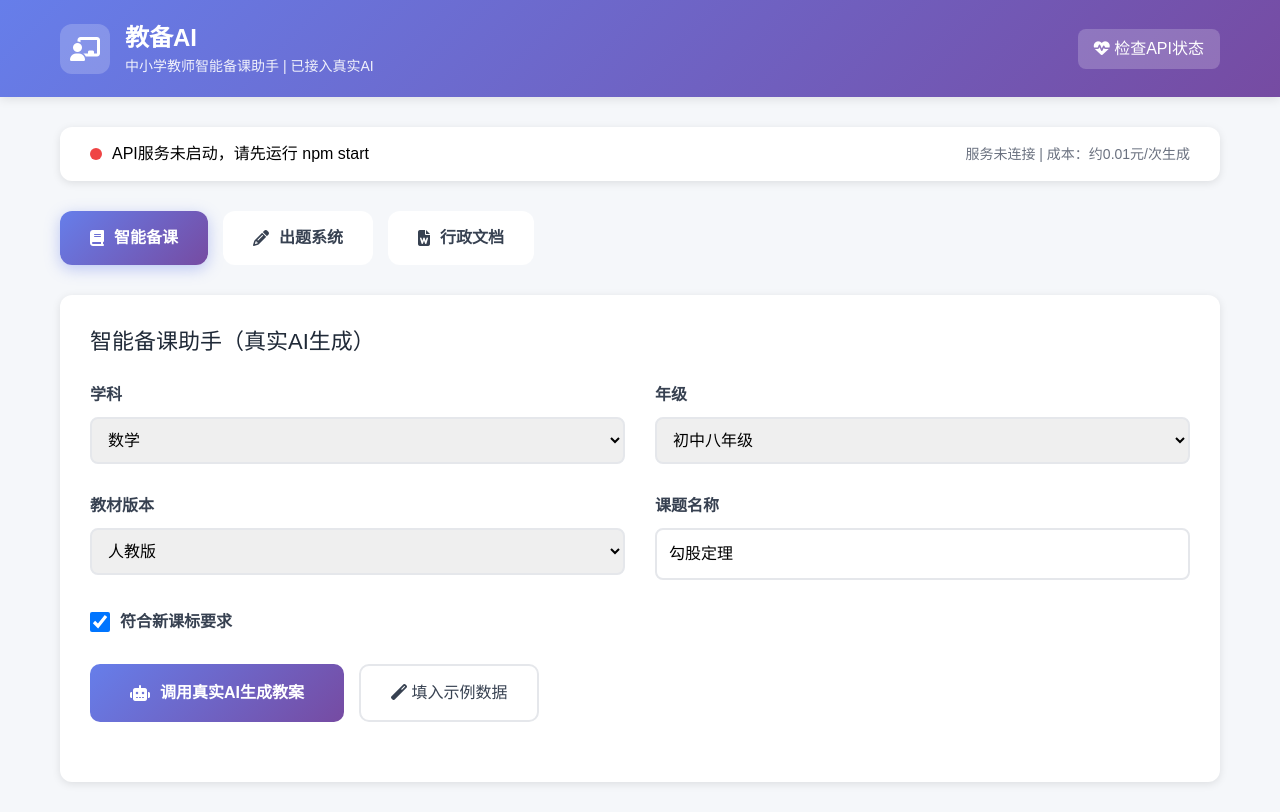
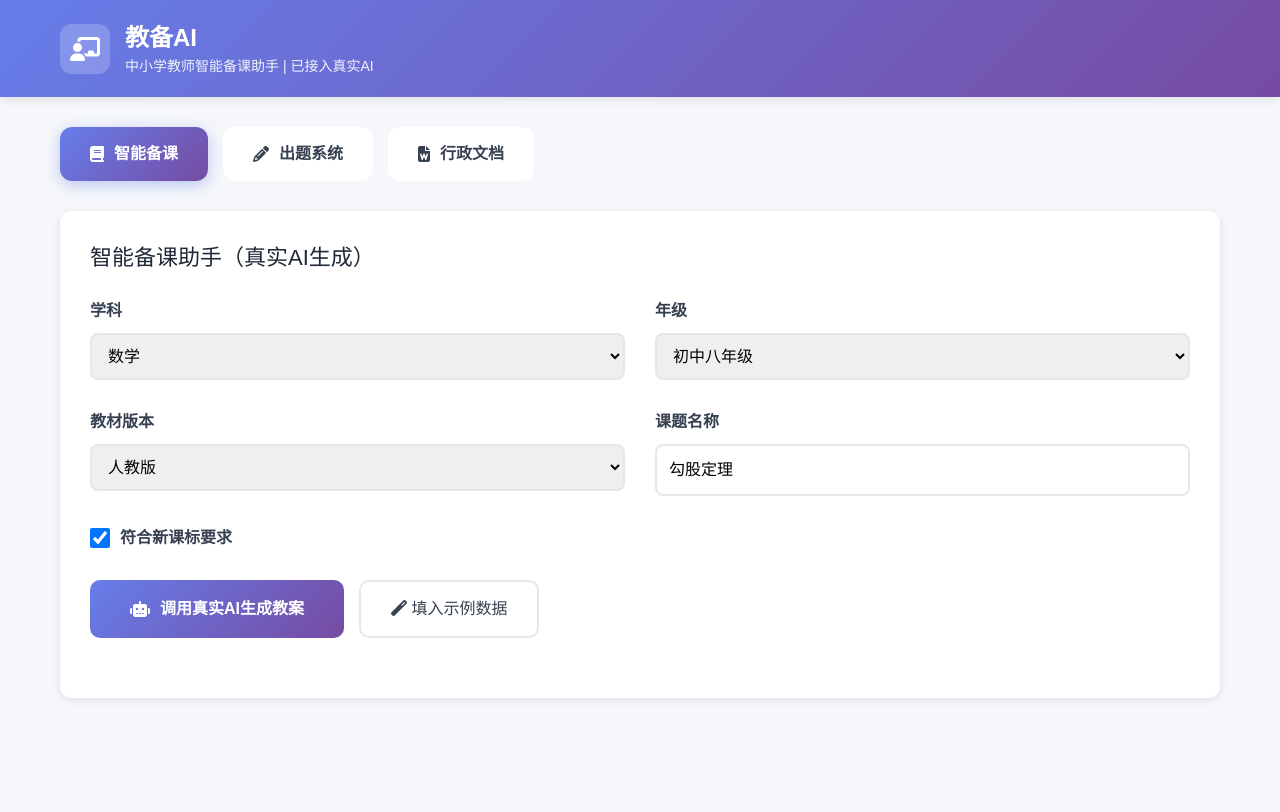
Before and after one commit to denglong0520-source/ai-teacher-tool, a website: page public/index.html in a window 1280 px wide. Drawn offline with nearby package versions, Linux system fonts and the light colour scheme; no server answers.

Commit message:
隐藏API状态栏和成本信息，优化用户体验

```diff
--- a/public/index.html
+++ b/public/index.html
@@ -67,27 +67,11 @@
                     <p style="font-size: 14px; opacity: 0.9;">中小学教师智能备课助手 | 已接入真实AI</p>
                 </div>
             </div>
-            <div style="display: flex; gap: 10px;">
-                <button onclick="checkAPIHealth()" style="padding: 8px 16px; background: rgba(255,255,255,0.2); border: none; border-radius: 8px; color: white; cursor: pointer;">
-                    <i class="fas fa-heartbeat"></i> 检查API状态
-                </button>
-            </div>
         </div>
     </header>
 
     <!-- Main Content -->
     <div style="max-width: 1200px; margin: 30px auto; padding: 0 20px;">
-        <!-- Status Bar -->
-        <div id="status-bar" class="card" style="padding: 15px 30px; margin-bottom: 30px; display: flex; justify-content: space-between; align-items: center;">
-            <div style="display: flex; align-items: center; gap: 10px;">
-                <div id="status-indicator" style="width: 12px; height: 12px; background: #fbbf24; border-radius: 50%;"></div>
-                <span id="status-text">正在检查API服务...</span>
-            </div>
-            <div style="font-size: 14px; color: #6b7280;">
-                <span id="api-service-name">未配置</span> |
-                成本：约0.01元/次生成
-            </div>
-        </div>
 
         <!-- Tabs -->
         <div style="display: flex; gap: 15px; margin-bottom: 30px; flex-wrap: wrap;">
@@ -235,10 +219,7 @@
             }
         }
 
-        // 页面加载时检查状态
-        window.addEventListener('load', () => {
-            checkAPIHealth();
-        });
+        // 页面加载完成
 
         // Tab switching
         function switchTab(tabName) {
@@ -275,13 +256,6 @@
 
             if (!subject || !grade || !textbook || !topic) {
                 alert('请填写完整的备课信息！');
-                return;
-            }
-
-            // 检查API状态
-            const apiOk = await checkAPIHealth();
-            if (!apiOk) {
-                alert('API服务未启动！\n\n请确保：\n1. 已运行 npm install\n2. 已配置 .env 文件\n3. 已运行 npm start 启动服务');
                 return;
             }
 
```
